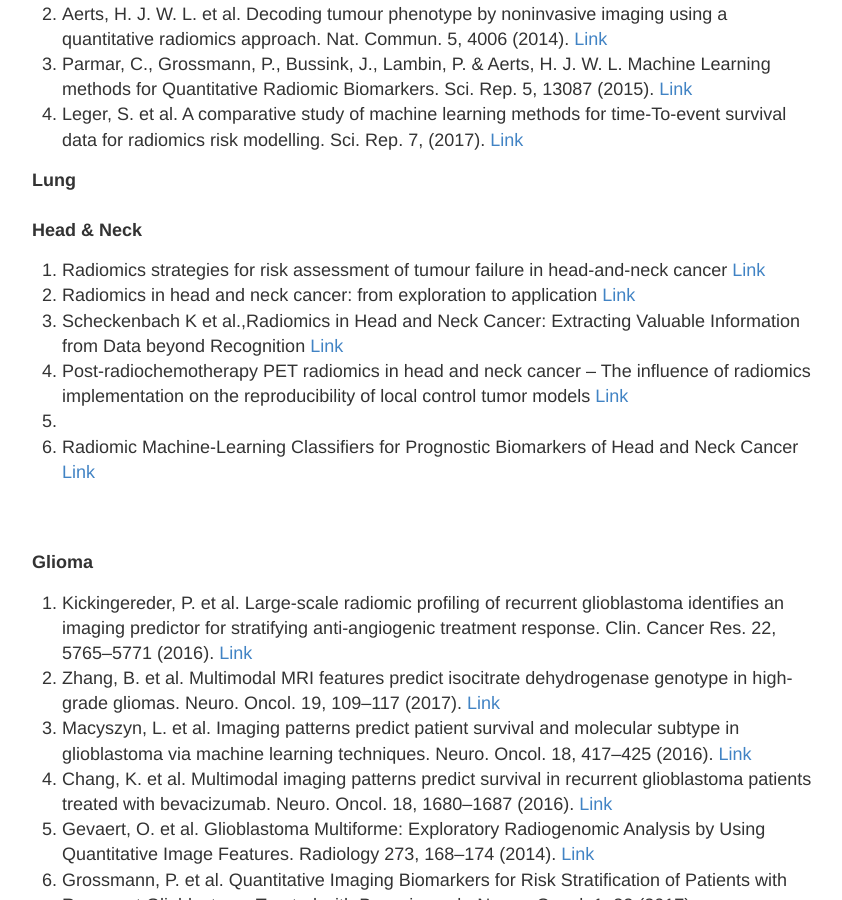
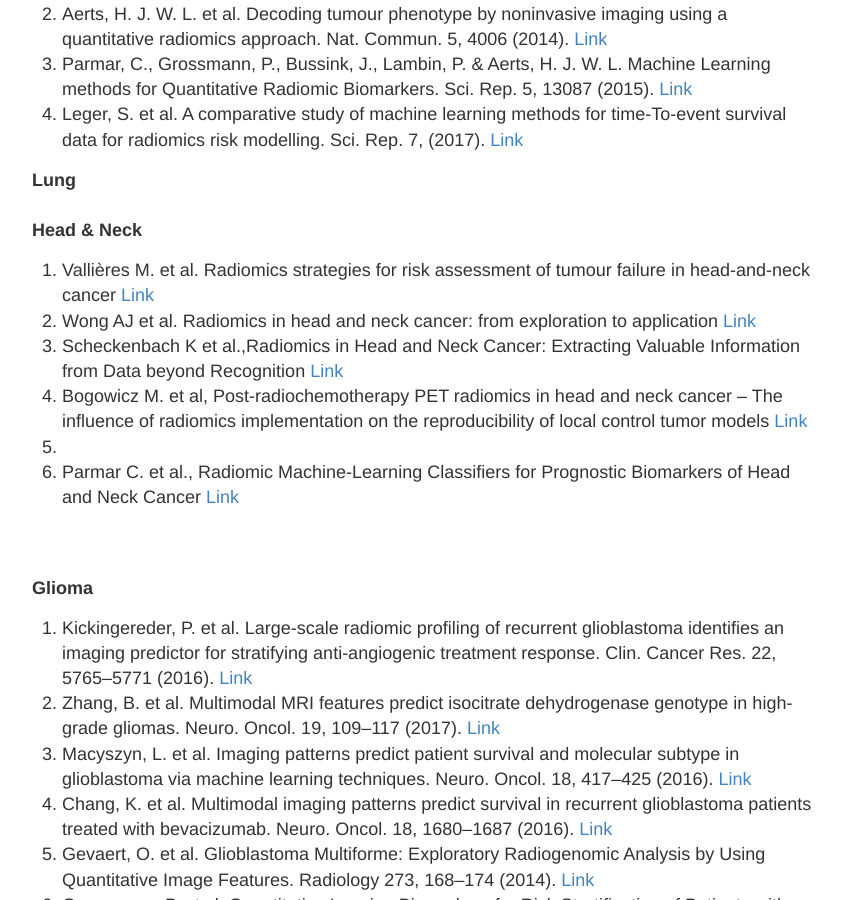
Before and after one commit to QTIM-Lab/Radiomics_reference, a Jekyll site: the page built from pubs.html, in a window 1280 px wide and 900 px high, scrolled down 524 px. Shown: the whole window, without its empty margins (213-1055 px from the left). Built offline with Jekyll 4.4.1, drawn with Linux system fonts in a browser that asks for light colours.

Commit message:
Update pubs.html

```diff
--- a/pubs.html
+++ b/pubs.html
@@ -26,11 +26,11 @@ permalink: /pubs/
 <div>
 <B>Head & Neck</B>
 <ol>
-	<li> Radiomics strategies for risk assessment of tumour failure in head-and-neck cancer <a href="https://www.nature.com/articles/s41598-017-10371-5"> Link </a></li>
-	<li> Radiomics in head and neck cancer: from exploration to application <a href="http://tcr.amegroups.com/article/view/8805/html"> Link </a></li>
+	<li> Vallières M. et al. Radiomics strategies for risk assessment of tumour failure in head-and-neck cancer <a href="https://www.nature.com/articles/s41598-017-10371-5"> Link </a></li>
+	<li> Wong AJ et al. Radiomics in head and neck cancer: from exploration to application <a href="http://tcr.amegroups.com/article/view/8805/html"> Link </a></li>
 	<li> Scheckenbach K et al.,Radiomics in Head and Neck Cancer: Extracting Valuable Information from Data beyond Recognition <a href="https://www.ncbi.nlm.nih.gov/pubmed/28231582"> Link </a></li>
-	<li> Post-radiochemotherapy PET radiomics in head and neck cancer – The influence of radiomics implementation on the reproducibility of local control tumor models <a href="https://www.sciencedirect.com/science/article/pii/S0167814017326634"> Link </a><li>
-	<li> Radiomic Machine-Learning Classifiers for Prognostic Biomarkers of Head and Neck Cancer <a href="https://www.frontiersin.org/articles/10.3389/fonc.2015.00272/full"> Link </a> </li>
+	<li> Bogowicz M. et al, Post-radiochemotherapy PET radiomics in head and neck cancer – The influence of radiomics implementation on the reproducibility of local control tumor models <a href="https://www.sciencedirect.com/science/article/pii/S0167814017326634"> Link </a><li>
+	<li> Parmar C. et al., Radiomic Machine-Learning Classifiers for Prognostic Biomarkers of Head and Neck Cancer <a href="https://www.frontiersin.org/articles/10.3389/fonc.2015.00272/full"> Link </a> </li>
 </ol>
 <br><br>
 </div>
```
